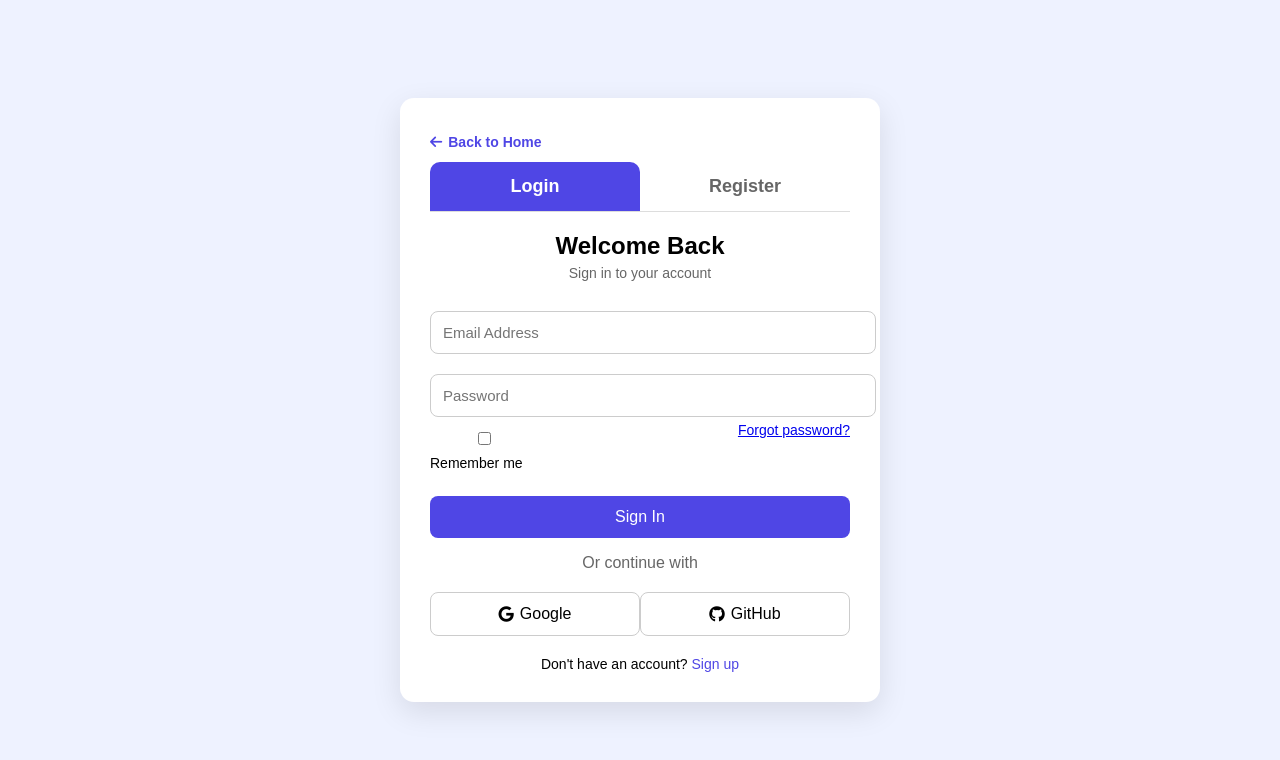
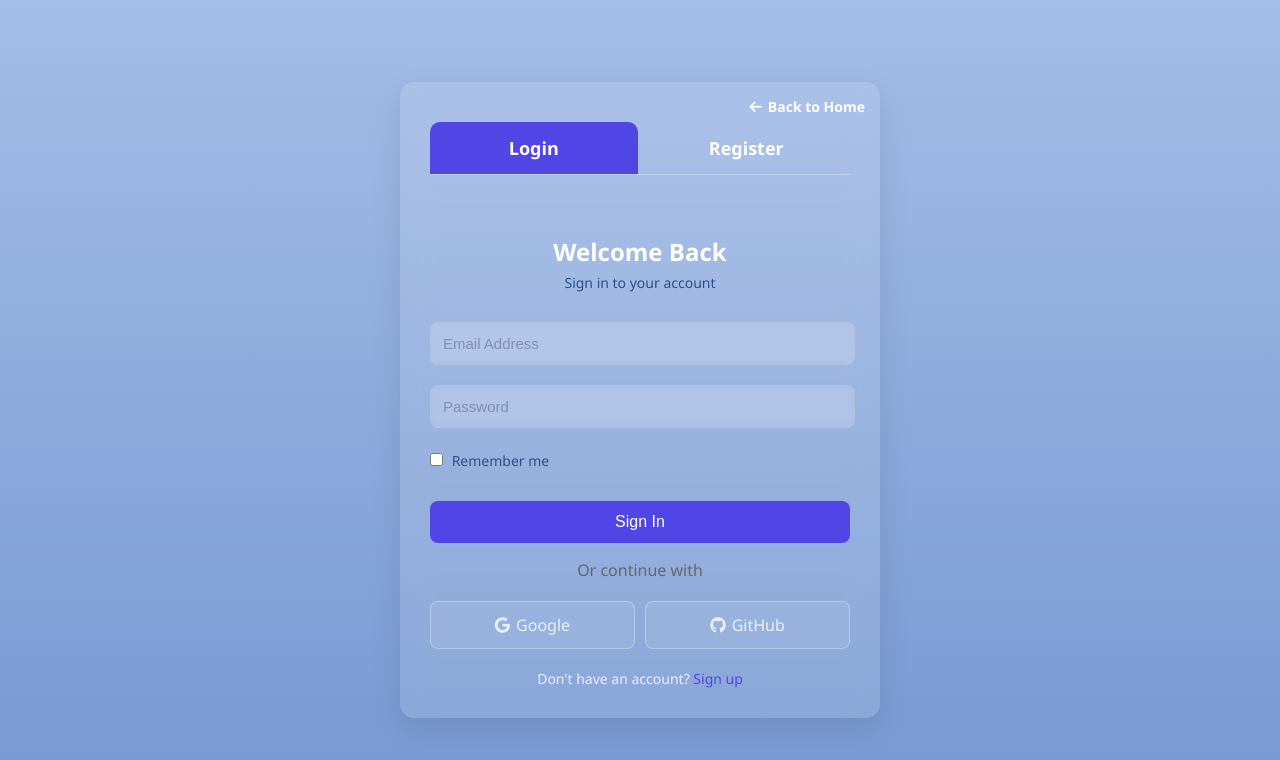
Before and after one commit to mahiii062/Web-Tech-2nd, a website: page public/login.html in a window 1280 px wide. Drawn offline with Linux system fonts and the light colour scheme.

Commit message:
update in login page and add some modification here

```diff
--- a/public/css/loginStyle.css
+++ b/public/css/loginStyle.css
@@ -1,25 +1,75 @@
+/* Body + Background */
 body {
     margin: 0;
-        font-family: Arial, sans-serif;
-        background: #eef2ff;
+    font-family: "Segoe UI", Arial, sans-serif;
+    background:
+        linear-gradient(rgba(74, 124, 210, 0.5), rgba(61, 108, 190, 0.7));
     display: flex;
     justify-content: center;
     align-items: center;
     height: 100vh;
+    position: relative;
 }
 
-    .card {
-        width: 420px;
-        background: #ffffff;
-        border-radius: 14px;
-        padding: 30px;
-        box-shadow: 0 10px 30px rgba(0, 0, 0, 0.1);
+/* Overlay for subtle effect */
+.overlay {
+    position: absolute;
+    top: 0;
+    left: 0;
+    width: 100%;
+    height: 100%;
+    background: rgba(0, 20, 60, 0.35);
+    backdrop-filter: blur(2px);
 }
 
+/* Glass effect card */
+.card {
+    position: relative;
+    z-index: 2;
+    width: 420px;
+    background: rgba(255, 255, 255, 0.12);
+    border-radius: 14px;
+    padding: 40px 30px 30px 30px;
+    /* extra top padding for back button */
+    box-shadow: 0 10px 30px rgba(0, 0, 0, 0.1);
+    backdrop-filter: blur(15px);
+    -webkit-backdrop-filter: blur(15px);
+    display: flex;
+    flex-direction: column;
+    gap: 20px;
+    color: #130303;
+    /* main text color */
+}
+
+/* Back button top-right */
+.back-btn {
+    position: absolute;
+    top: 15px;
+    right: 15px;
+    display: inline-flex;
+    align-items: center;
+    gap: 6px;
+    font-size: 14px;
+    text-decoration: none;
+    color: #ffffff;
+    font-weight: 600;
+    transition: 0.25s ease;
+    border-radius: 5px 5px 5px 5px;
+
+}
+
+.back-btn:hover {
+    opacity: 0.8;
+    background: #4f46e5;
+
+}
+
+/* Tabs */
 .tabs {
     display: flex;
-        border-bottom: 1px solid #ddd;
+    border-bottom: 1px solid rgba(255, 255, 255, 0.3);
     margin-bottom: 20px;
+    gap: 5px;
 }
 
 .tab {
@@ -29,39 +79,53 @@
     cursor: pointer;
     font-size: 18px;
     font-weight: 600;
-        color: #666;
+    color: #ffffff;
+    border-radius: 10px 10px 0 0;
+    transition: 0.25s ease;
 }
 
-    .tab.active {
-        color: white;
+.tab.active,
+.tab:hover {
+    color: #fff;
     background: #4f46e5;
-        border-radius: 10px 10px 0 0;
 }
 
+/* Headings */
 h2 {
     text-align: center;
     margin-bottom: 5px;
     font-size: 24px;
+    color: #fff;
 }
 
 p.sub {
     text-align: center;
     margin-top: 0;
     margin-bottom: 20px;
-        color: #666;
+    color: #2f4c8b;
     font-size: 14px;
 }
 
+/* Inputs and selects */
 input,
 select {
-        width: 100%;
+    width: 95%;
     padding: 12px;
     margin: 10px 0;
     border-radius: 8px;
-        border: 1px solid #ccc;
+    border: 1px solid rgba(200, 200, 200, 0.3);
     font-size: 15px;
+    background: rgba(255, 255, 255, 0.1);
+    color: #000000;
+    backdrop-filter: blur(5px);
 }
 
+input::placeholder {
+    color: #808faf;
+    opacity: 1;
+}
+
+/* Buttons */
 button {
     width: 100%;
     padding: 12px;
@@ -72,65 +136,95 @@
     font-size: 16px;
     cursor: pointer;
     margin-top: 10px;
+    transition: 0.25s ease;
 }
 
 button:hover {
-        opacity: .9;
+    background: #3730a3;
 }
 
+/* Row for remember me */
 .row {
     display: flex;
     justify-content: space-between;
+    align-items: center;
     font-size: 14px;
-        margin-top: -5px;
-        margin-bottom: 15px;
+    margin: 5px 0 15px 0;
+    gap: 10px;
+    color: #2f4c8b;
 }
 
+/* Checkbox inline */
+input[type="checkbox"] {
+    width: auto;
+    margin-right: 5px;
+}
+
+/* Alt login buttons for Gmail and Github */
 .alt-login {
     display: flex;
     justify-content: space-between;
     margin-top: 20px;
+    gap: 10px;
 }
 
 .alt-btn {
-        width: 48%;
+    flex: 1;
     padding: 12px;
     border-radius: 8px;
-        border: 1px solid #ccc;
+    border: 1px solid rgba(255, 255, 255, 0.3);
     text-align: center;
     cursor: pointer;
     display: flex;
     justify-content: center;
     align-items: center;
     gap: 6px;
+    background: rgba(255, 255, 255, 0.08);
+    color: #e8f0ff;
+    transition: 0.25s ease;
 }
 
+.alt-btn:hover {
+    background: rgba(255, 255, 255, 0.15);
+}
+
+/* Register box hidden */
 #registerBox {
     display: none;
 }
 
+
+select#regRole {
+    width: 101%;
+}
+
+
+/* Footer text */
 .footer-text {
     text-align: center;
     margin-top: 20px;
     font-size: 14px;
+    color: #e8f0ff;
 }
 
 .footer-text a {
     color: #4f46e5;
     text-decoration: none;
+    transition: 0.25s ease;
+    cursor: pointer;
+
 }
 
-    .back-btn {
-        display: inline-flex;
-        align-items: center;
-        gap: 6px;
-        font-size: 14px;
-        text-decoration: none;
-        color: #4f46e5;
-        padding: 6px 0 12px 0;
-        font-weight: 600;
+.footer-text a:hover {
+    color: #3730a3;
+    text-decoration: underline;
 }
 
-    .back-btn:hover {
-        opacity: 0.8;
+
+/* Mobile */
+@media (max-width: 480px) {
+    .card {
+        width: 90%;
+        padding: 20px;
     }
+}
--- a/public/login.html
+++ b/public/login.html
@@ -33,7 +33,6 @@
 
       <div class="row">
         <label><input type="checkbox"> Remember me</label>
-        <a href="#">Forgot password?</a>
       </div>
 
       <button onclick="login()">Sign In</button>
@@ -89,7 +88,7 @@
       }
     }
 
-    /* -------- YOUR ORIGINAL FUNCTIONS (unchanged) -------- */
+    /* -------- ORIGINAL FUNCTIONS ------- */
 
     async function login() {
       const email = document.getElementById("loginEmail").value;
```
Lines whose indentation alone changed are shown as unchanged.
